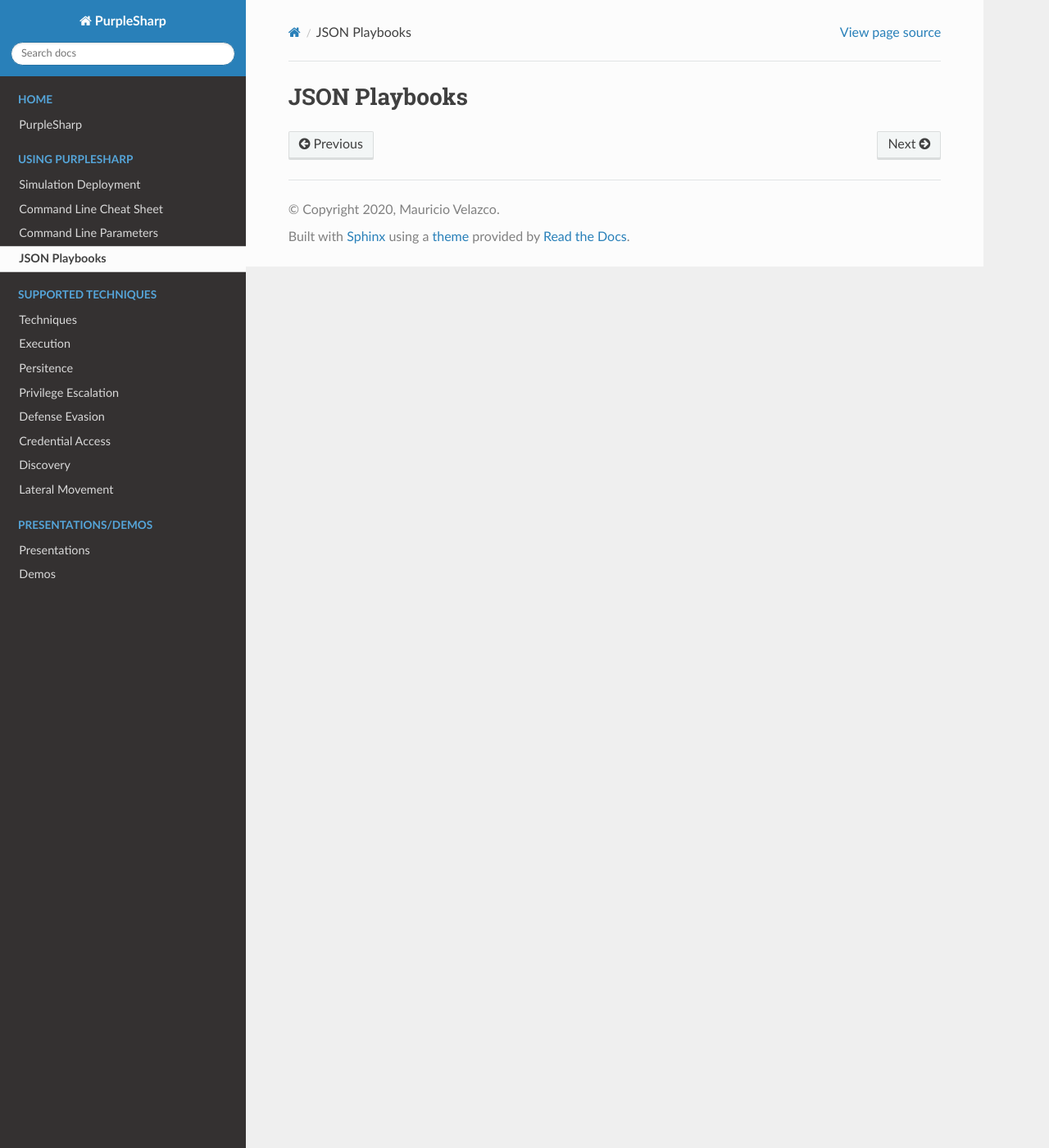
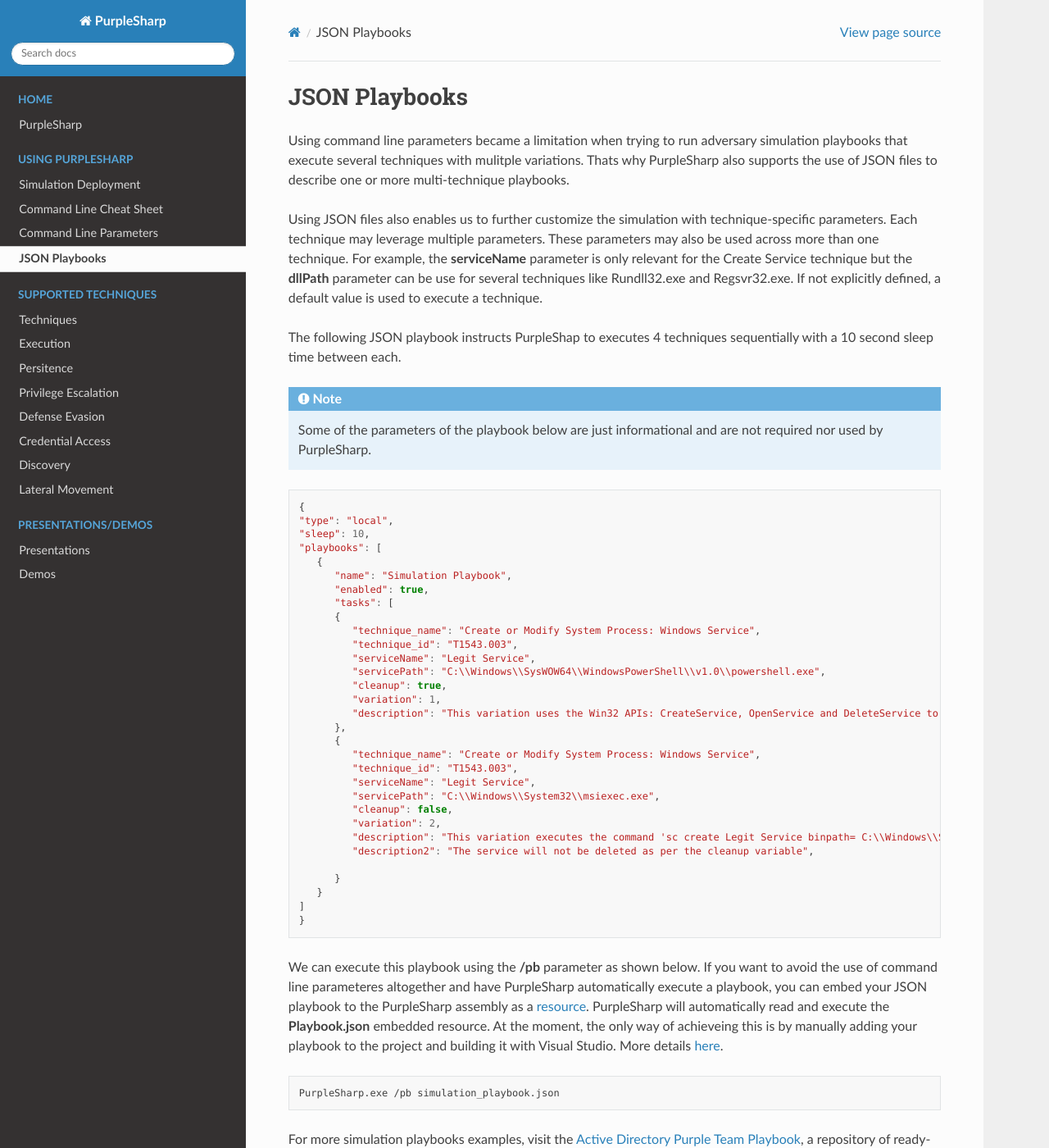
Before and after one commit to mvelazc0/PurpleSharp, a Sphinx documentation site: the page built from docs/source/using-purplesharp/json_playbooks.rst, in a window 1280 px wide and 1400 px high. Shown: the whole window at 82% size. Built offline with Sphinx 7.4.7 and the Read the Docs theme 2.0.0, drawn with Linux system fonts in a browser that asks for light colours; some of the changed text lies outside the part shown.

Commit message:
adding json playbooks section

```diff
--- a/docs/source/conf.py
+++ b/docs/source/conf.py
@@ -18,7 +18,7 @@
 # -- Project information -----------------------------------------------------
 
 project = 'PurpleSharp'
-copyright = '2020, Mauricio Velazco'
+copyright = '2023, Mauricio Velazco'
 author = 'Mauricio Velazco'
 
 
--- a/docs/source/using-purplesharp/json_playbooks.rst
+++ b/docs/source/using-purplesharp/json_playbooks.rst
@@ -1,3 +1,68 @@
 
 JSON Playbooks
 ^^^^^^^^^^^^^^
+
+Using command line parameters became a limitation when trying to run adversary simulation playbooks that execute several techniques with mulitple variations.
+Thats why PurpleSharp also supports the use of JSON files to describe one or more multi-technique playbooks.
+
+Using JSON files also enables us to further customize the simulation with technique-specific parameters. Each technique may leverage multiple parameters. These parameters may also be used across more than one technique. For example, the **serviceName** parameter is only relevant for the
+Create Service technique but the **dllPath** parameter can be use for several techniques like Rundll32.exe and Regsvr32.exe. If not explicitly defined, a default value is used to execute a
+technique.
+
+The following JSON playbook instructs PurpleShap to executes 4 techniques sequentially with a 10 second sleep time between each.
+
+.. note:: Some of the parameters of the playbook below are just informational and are not required nor used by PurpleSharp.
+
+.. code-block:: javascript
+
+   {
+   "type": "local",
+   "sleep": 10,
+   "playbooks": [
+      {
+         "name": "Simulation Playbook",
+         "enabled": true,
+         "tasks": [
+         {
+            "technique_name": "Create or Modify System Process: Windows Service",
+            "technique_id": "T1543.003",
+            "serviceName": "Legit Service",
+            "servicePath": "C:\\Windows\\SysWOW64\\WindowsPowerShell\\v1.0\\powershell.exe",
+            "cleanup": true,
+            "variation": 1,
+            "description": "This variation uses the Win32 APIs: CreateService, OpenService and DeleteService to create a service",
+         },
+         {
+            "technique_name": "Create or Modify System Process: Windows Service",
+            "technique_id": "T1543.003",
+            "serviceName": "Legit Service",
+            "servicePath": "C:\\Windows\\System32\\msiexec.exe",
+            "cleanup": false,
+            "variation": 2,
+            "description": "This variation executes the command 'sc create Legit Service binpath= C:\\Windows\\System32\\msiexec.exe' to create a service",
+            "description2": "The service will not be deleted as per the cleanup variable",
+
+         }
+      }
+   ]
+   }
+
+We can execute this playbook using the **/pb** parameter as shown below. If you want to avoid the use of command line parameteres altogether and have PurpleSharp automatically execute
+a playbook, you can embed your JSON playbook to the PurpleSharp assembly as a resource_. PurpleSharp will automatically read and execute the
+**Playbook.json** embedded resource. At the moment, the only way of achieveing this is by manually adding your playbook to the project and building it with Visual Studio. More details here_.
+
+.. _resource: https://learn.microsoft.com/en-us/dotnet/core/extensions/resources
+
+.. _here: https://stackoverflow.com/questions/39367349/code-or-command-to-use-embedded-resource-in-visual-studio
+
+.. code-block:: powershell
+
+    PurpleSharp.exe /pb simulation_playbook.json
+
+For more simulation playbooks examples, visit the `Active Directory Purple Team Playbook`_, a repository of ready-to-use JSON playbooks for PurpleSharp.
+
+.. _Active Directory Purple Team Playbook: https://github.com/mvelazc0/PurpleAD/
+
+If you want to create custom playbooks and want to know about all the possible parameters each technique supports, or all the possible simulation parameters visit the **Supported Techniques** section or review the projects `Model.cs`_ source file.
+
+.. _Model.cs: https://github.com/mvelazc0/PurpleSharp/blob/master/PurpleSharp/Lib/Models.cs
```
